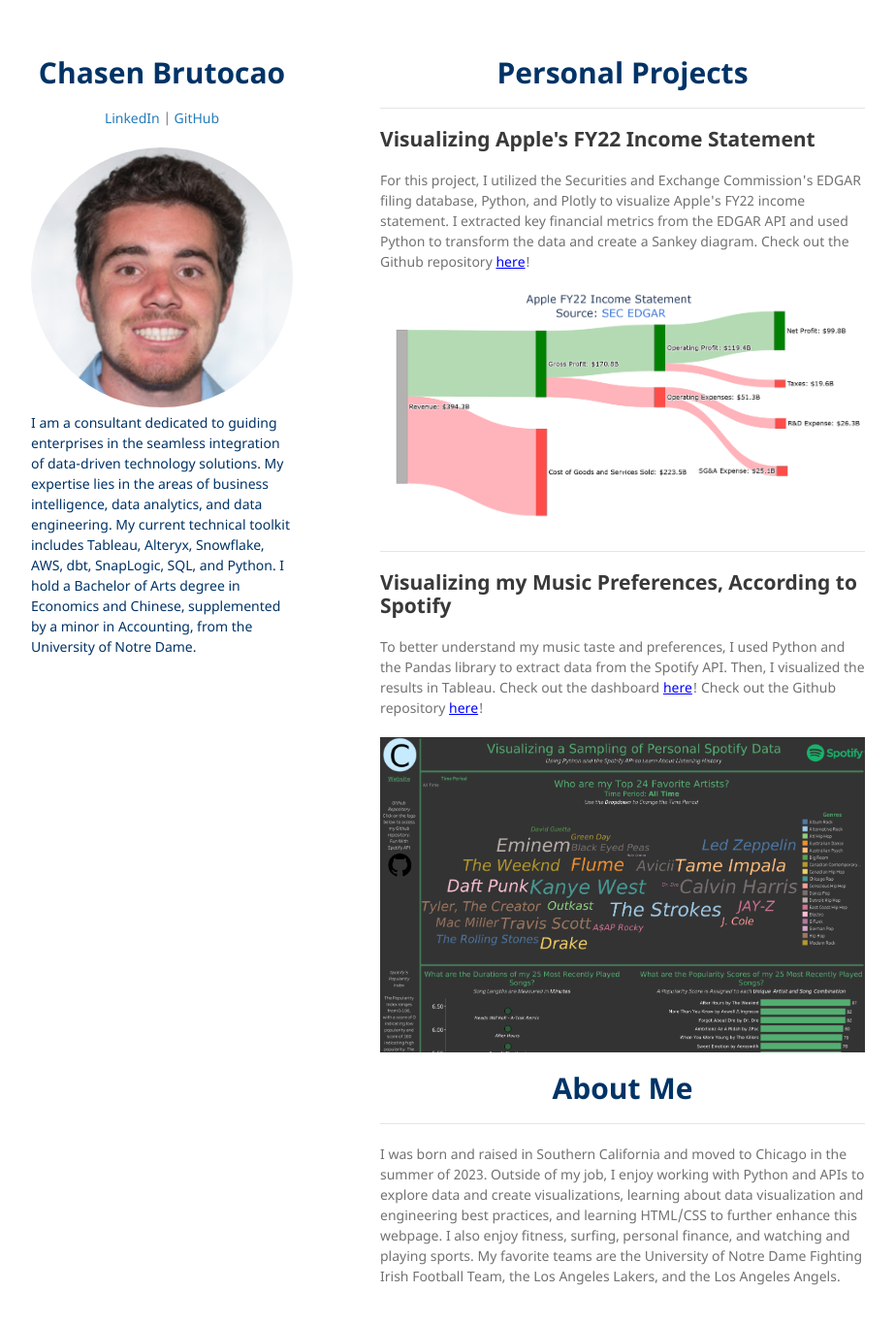
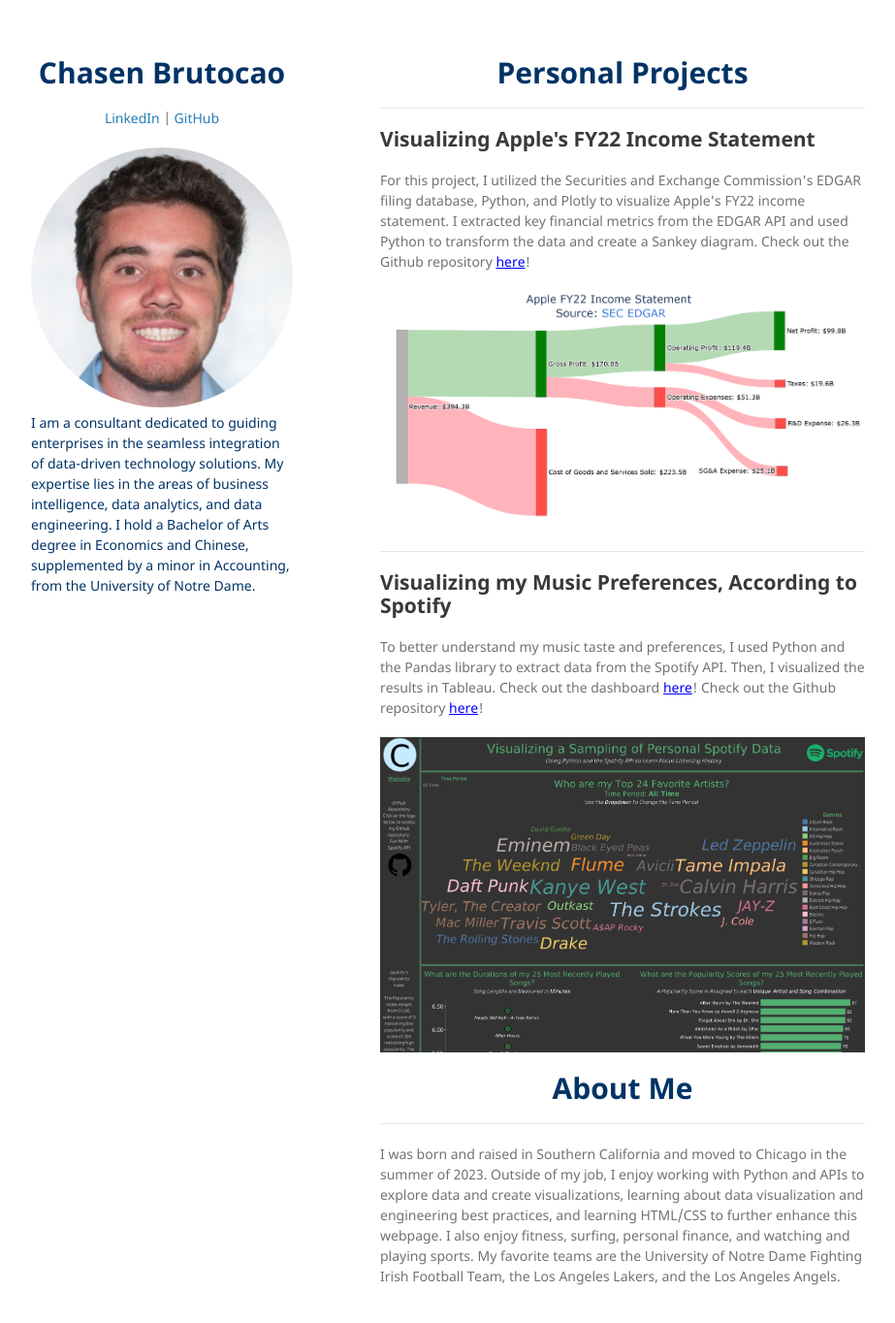
Before and after one commit to chasenbru/chasenbru.github.io, a Jekyll site: the page built from README.md, in a window 1280 px wide and 1396 px high. Shown: the top 1364 px of the window at 97% size, without its empty margins (178-1101 px from the left). Built offline with Jekyll 4.4.1, drawn with Linux system fonts in a browser that asks for light colours; our own code applies the rules of GitHub Pages for plain Markdown files.

Commit message:
Update _config.yaml

```diff
--- a/_config.yaml
+++ b/_config.yaml
@@ -2,5 +2,5 @@ remote_theme: pages-themes/minimal@v0.2.0
 plugins:
 - jekyll-remote-theme # add this line to the plugins list if you already have one
 title:
-description: I am a consultant dedicated to guiding enterprises in the seamless integration of data-driven technology solutions. My expertise lies in the areas of business intelligence, data analytics, and data engineering. My current technical toolkit includes Tableau, Alteryx, Snowflake, AWS, dbt, SnapLogic, SQL, and Python. I hold a Bachelor of Arts degree in Economics and Chinese, supplemented by a minor in Accounting, from the University of Notre Dame.
+description: I am a consultant dedicated to guiding enterprises in the seamless integration of data-driven technology solutions. My expertise lies in the areas of business intelligence, data analytics, and data engineering. I hold a Bachelor of Arts degree in Economics and Chinese, supplemented by a minor in Accounting, from the University of Notre Dame.
 logo: assets/img/ChasenBrutocao_photo.jpg
```
